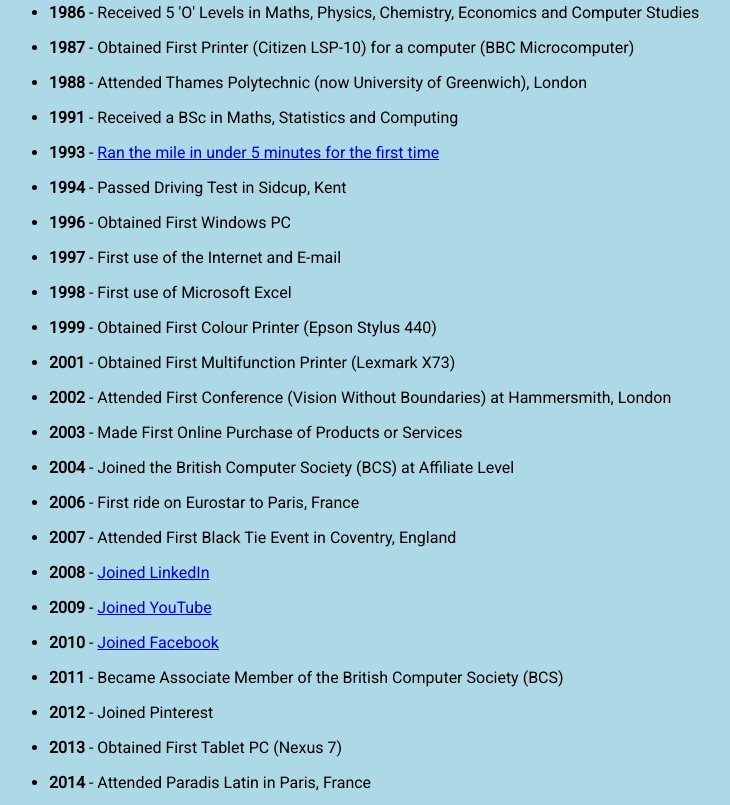
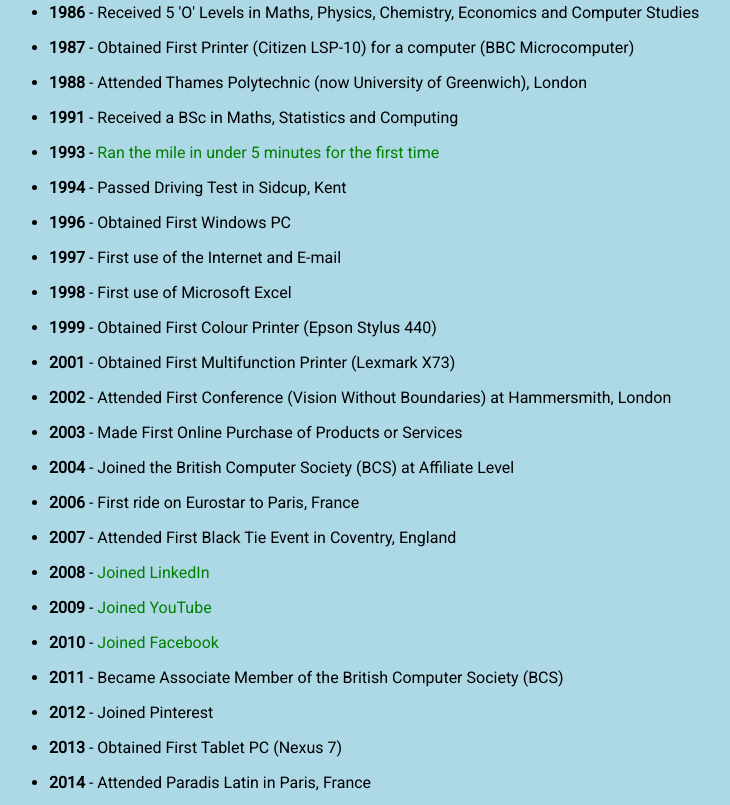
Before and after one commit to derektypist/working-tribute-page, a plain HTML site: page index.html in a window 1280 px wide. Shown: the part 1191-1996 px from the top of the page, without its empty margins (79-809 px from the left). Drawn offline with Linux system fonts and the light colour scheme.

Commit message:
Added link styles at style.css

```diff
--- a/css/style.css
+++ b/css/style.css
@@ -45,3 +45,14 @@ body {
     padding: 10px;
     border: 1px solid black;
 }
+
+/* Tribute Links */
+a {
+    text-decoration: none;
+    color: green;
+}
+
+a:hover {
+    text-decoration: none;
+    color: fuchsia;
+}
```
